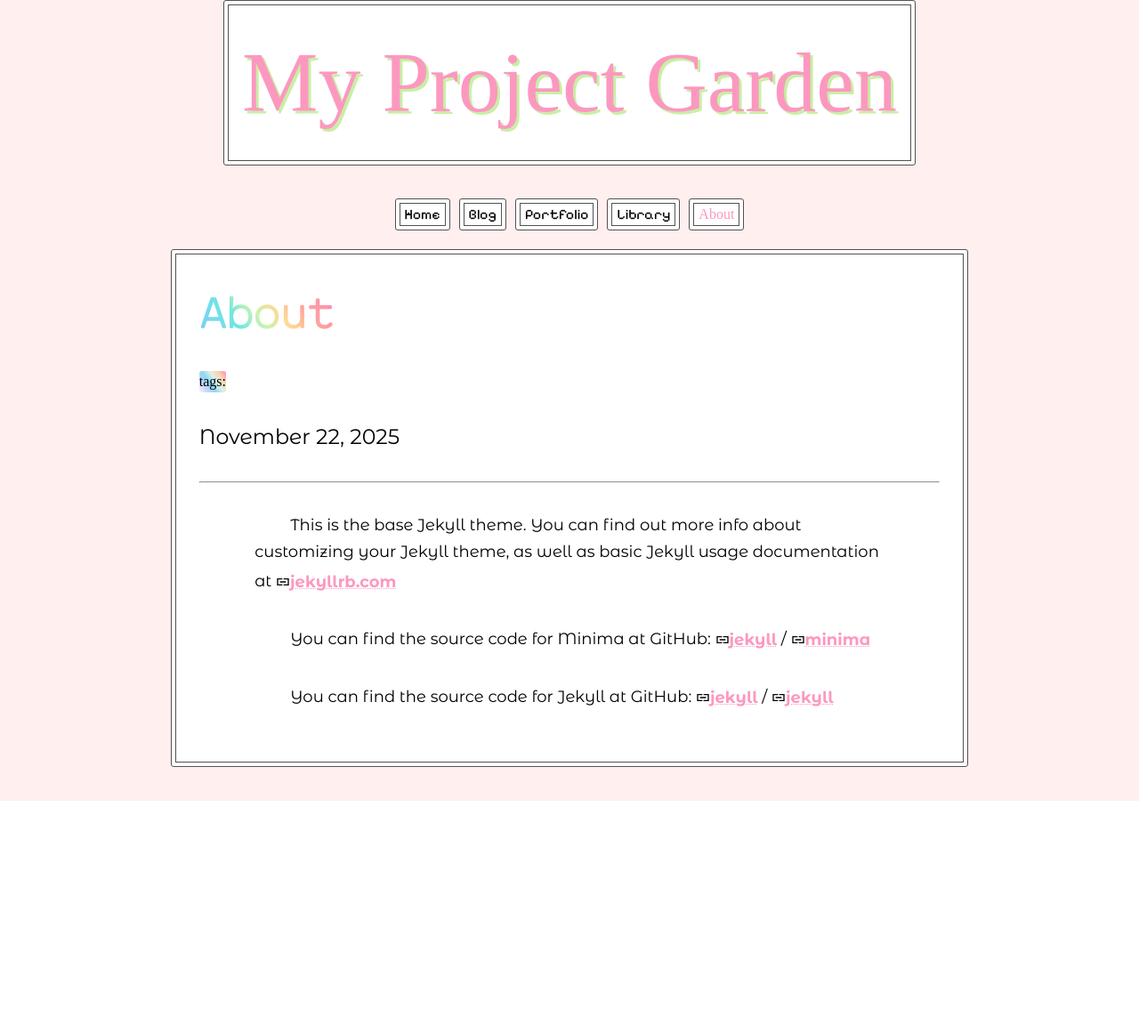
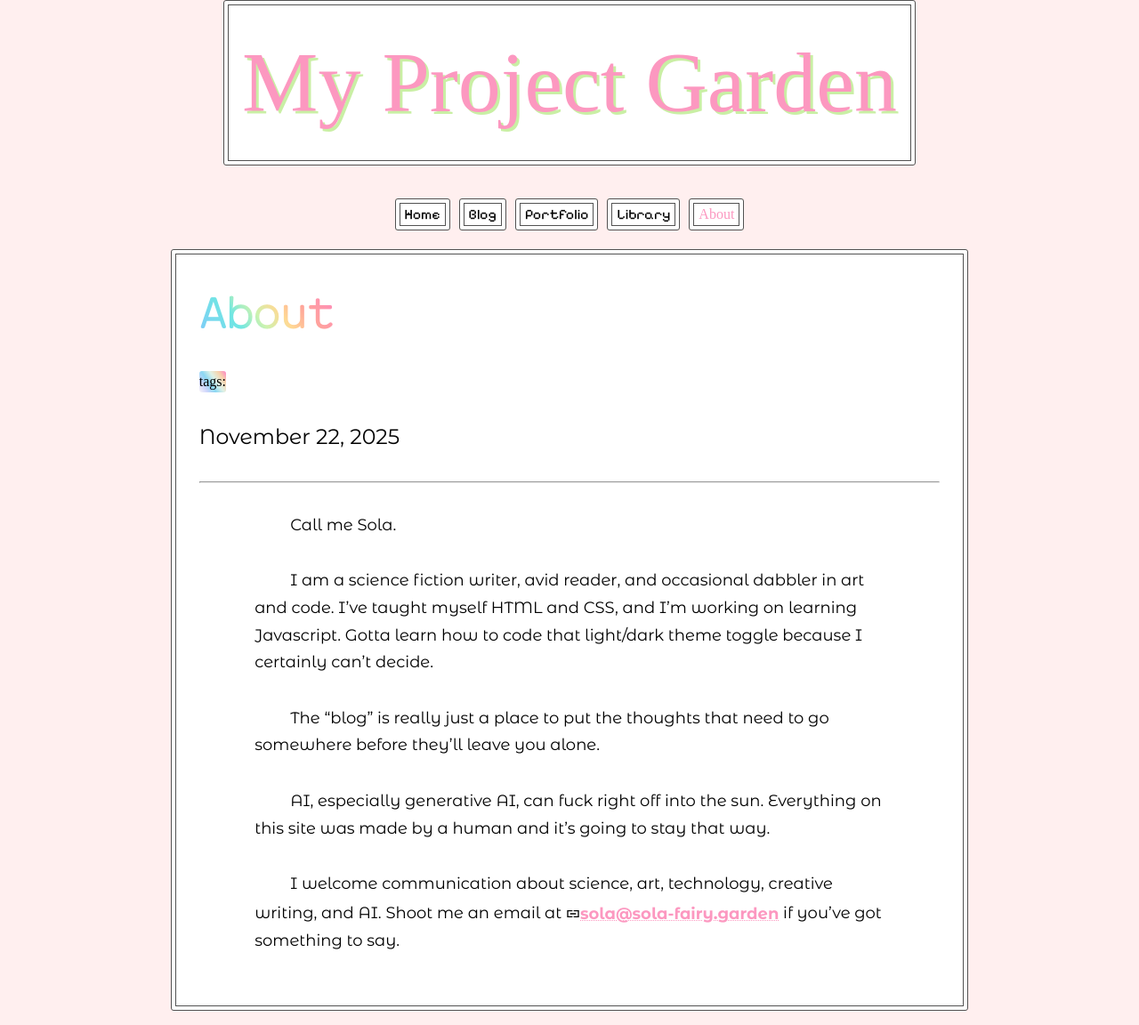
Before and after one commit to sola-fairy/sola-fairy.garden, a Jekyll site: the page built from _docs/about.markdown, in a window 1280 px wide. Shown: the whole page at 89% size. Built offline with Jekyll 4.4.1, drawn with Linux system fonts in a browser that asks for light colours; some web fonts are replaced; before the commit the page ends 900 px from its top, so only the background shows below that.

Commit message:
about page

```diff
--- a/_docs/about.markdown
+++ b/_docs/about.markdown
@@ -6,15 +6,12 @@ category: published
 order: 2
 ---
 
-This is the base Jekyll theme. You can find out more info about customizing your Jekyll theme, as well as basic Jekyll usage documentation at [jekyllrb.com](https://jekyllrb.com/)
+Call me Sola.
 
-You can find the source code for Minima at GitHub:
-[jekyll][jekyll-organization] /
-[minima](https://github.com/jekyll/minima)
+I am a science fiction writer, avid reader, and occasional dabbler in art and code. I've taught myself HTML and CSS, and I'm working on learning Javascript. Gotta learn how to code that light/dark theme toggle because I certainly can't decide.
 
-You can find the source code for Jekyll at GitHub:
-[jekyll][jekyll-organization] /
-[jekyll](https://github.com/jekyll/jekyll)
+The "blog" is really just a place to put the thoughts that need to go somewhere before they'll leave you alone.
 
+AI, especially generative AI, can fuck right off into the sun. Everything on this site was made by a human and it's going to stay that way.
 
-[jekyll-organization]: https://github.com/jekyll
+I welcome communication about science, art, technology, creative writing, and AI. Shoot me an email at <a href="mailto:sola@sola-fairy.garden">sola@sola-fairy.garden</a> if you've got something to say.
```
